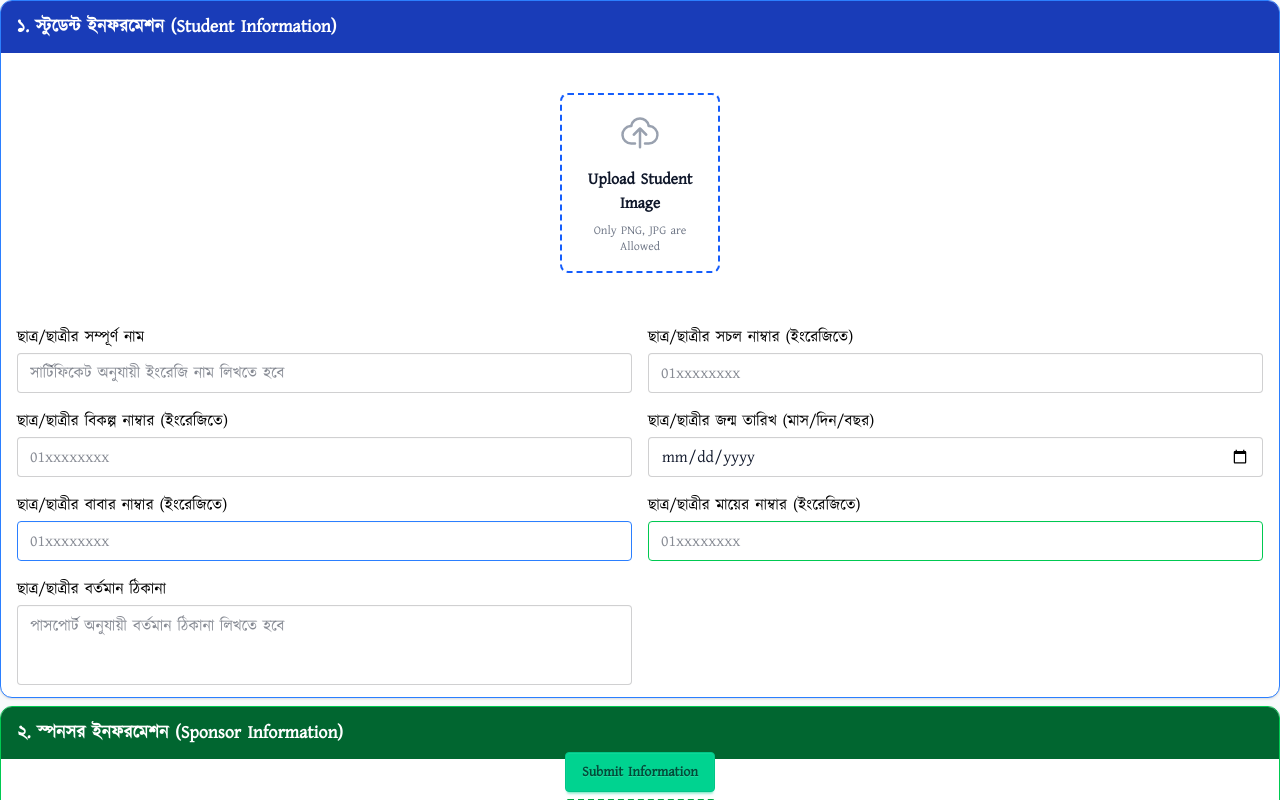
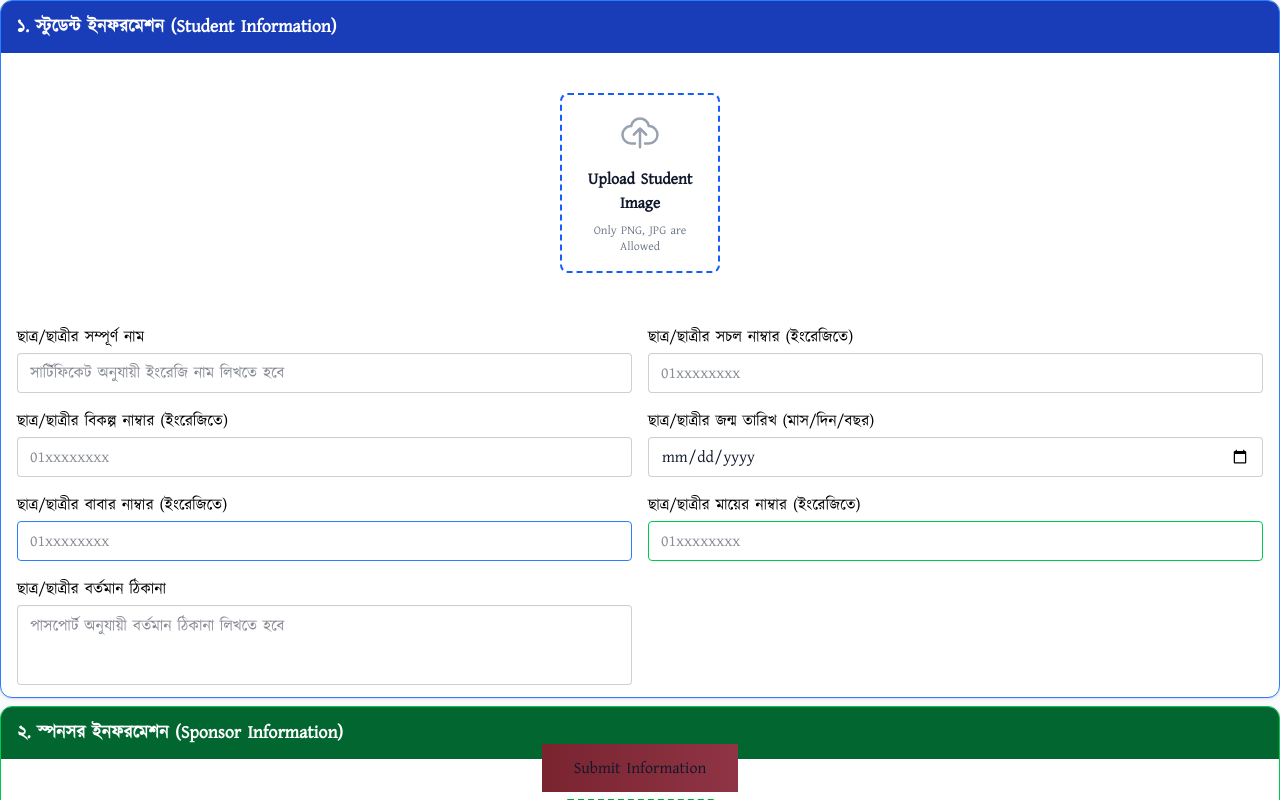
Before and after one commit to hasanujjamanjibon-dev/sakurazaka-student-information-sheet-client, a React (Vite) app: page / in a window 1280 px wide. Shown: the top 800 px of the page. Built offline with nearby package versions, Linux system fonts and the light colour scheme; no server answers.

Commit message:
BACK BUTTON ADDED ON EDIT PAGE

```diff
--- a/src/components/Footer.jsx
+++ b/src/components/Footer.jsx
@@ -2,8 +2,8 @@ import React from "react";
 
 const Footer = () => {
   return (
-    <div className="w-full rounded-[7px] border-[3px] border-[#252525] bg-[#fff7d8] px-3 py-1 shadow-[0_1px_2px_rgba(0,0,0,0.3)]">
-      <p className="text-center text-[13px] font-semibold leading-5 text-black sm:text-[15px] md:text-base">
+    <div className="w-full rounded-[7px] border-[3px] border-[#252525] bg-[#fff7d8] px-3 py-6 shadow-[0_1px_2px_rgba(0,0,0,0.3)]">
+      <p className="text-center text-[13px] font-semibold leading-5 text-[#252525] sm:text-[15px] md:text-xl">
         <span className="font-bold">বিঃদ্রঃ</span> এই ফর্মটির সকল তথ্য অবশ্যই
         পূরণ করতে হবে। কোন কিছু না বুঝলে সংশ্লিষ্ট ব্যক্তির কাছে থেকে বুঝে নিতে
         হবে।
--- a/src/components/dashboard/TableHead.jsx
+++ b/src/components/dashboard/TableHead.jsx
@@ -25,8 +25,6 @@ export default function TableHead() {
         {/* DOB */}
         <th className="min-w-[140px] px-4 py-4 text-center font-semibold whitespace-nowrap">
           D.O.B.
-          <br />
-          (DD-MM-YY)
         </th>
 
         {/* Photo URL */}
--- a/src/pages/Application.jsx
+++ b/src/pages/Application.jsx
@@ -11,11 +11,10 @@ import FamilyInformation from "../components/FamilyInformation";
 import CurrentEducationalInformation from "../components/CurrentEducationalInformation";
 import EducationalInformation from "../components/EducationalInformation";
 import JapaneseLanguage from "../components/JapaneseLanguage";
-
+import { Save, LayoutDashboard } from "lucide-react";
 import { buildPayload } from "../utils/buildPayload";
 import { uploadImages } from "../utils/uploadImages";
 import { formatDate } from "../utils/formatDate";
-
 import { getStudent, updateStudent } from "../services/studentApi";
 import Footer from "../components/Footer";
 import toInputDate from "../utils/toInputDate";
@@ -625,15 +624,38 @@ const Application = () => {
         <Footer />
 
         <div className="fixed bottom-2 left-0 right-0 mt-8 text-center">
-          <button type="submit" className="btn btn-success" disabled={loading}>
-            {loading
-              ? isEditMode
-                ? "Updating..."
-                : "Submitting..."
-              : isEditMode
-                ? "Update Information"
-                : "Submit Information"}
-          </button>
+          {isEditMode ? (
+            <div className="flex items-center justify-center mt-8">
+              {/* Save Information */}
+              <button
+                type="submit"
+                disabled={loading}
+                className=" h-12 px-7 cursor-pointer rounded-l-xl bg-gradient-to-r from-[#7A2430] to-[#8F3445] text-white font-semibold flex items-center gap-2 shadow-[0_5px_15px_rgba(122,36,48,0.20)] hover:from-[#6D202B] hover:to-[#812D3D] hover:shadow-[0_7px_20px_rgba(122,36,48,0.28)] active:scale-[0.98] disabled:opacity-60 disabled:cursor-not-allowed transition-all duration-200 "
+              >
+                <Save size={18} strokeWidth={2} />
+
+                {loading ? "Saving..." : "Save"}
+              </button>
+
+              {/* Dashboard */}
+              <button
+                type="button"
+                onClick={() => navigate("/dashboard/sakura-office")}
+                className="h-12 px-7 rounded-r-xl cursor-pointer bg-gradient-to-r from-[#304A78] to-[#3E5F91] text-white font-semibold flex items-center gap-2 shadow-[0_5px_15px_rgba(48,74,120,0.18)] hover:from-[#294168] hover:to-[#35557F] hover:shadow-[0_7px_20px_rgba(48,74,120,0.25)] active:scale-[0.98] transition-all duration-200"
+              >
+                <LayoutDashboard size={18} strokeWidth={2} />
+                Dashboard
+              </button>
+            </div>
+          ) : (
+            <button
+              type="submit"
+              disabled={loading}
+              className="h-12 px-8 cursor-pointerrounded-xl bg-gradient-to-r from-[#7A2430] to-[#8F3445]  text-whitefont-semiboldshadow-[0_5px_15px_rgba(122,36,48,0.20)] hover:from-[#6D202B] hover:to-[#812D3D] hover:shadow-[0_7px_20px_rgba(122,36,48,0.28)] active:scale-[0.98] disabled:opacity-60 disabled:cursor-not-allowed transition-all duration-200"
+            >
+              {loading ? "Submitting..." : "Submit Information"}
+            </button>
+          )}
         </div>
       </form>
     </FormProvider>
--- a/src/pages/StudentDetails.jsx
+++ b/src/pages/StudentDetails.jsx
@@ -0,0 +1,7 @@
+import React from "react";
+
+const StudentDetails = () => {
+  return <div></div>;
+};
+
+export default StudentDetails;
```
Also changed, not shown: src/routes/Routes.jsx (+6 -1 lines).
